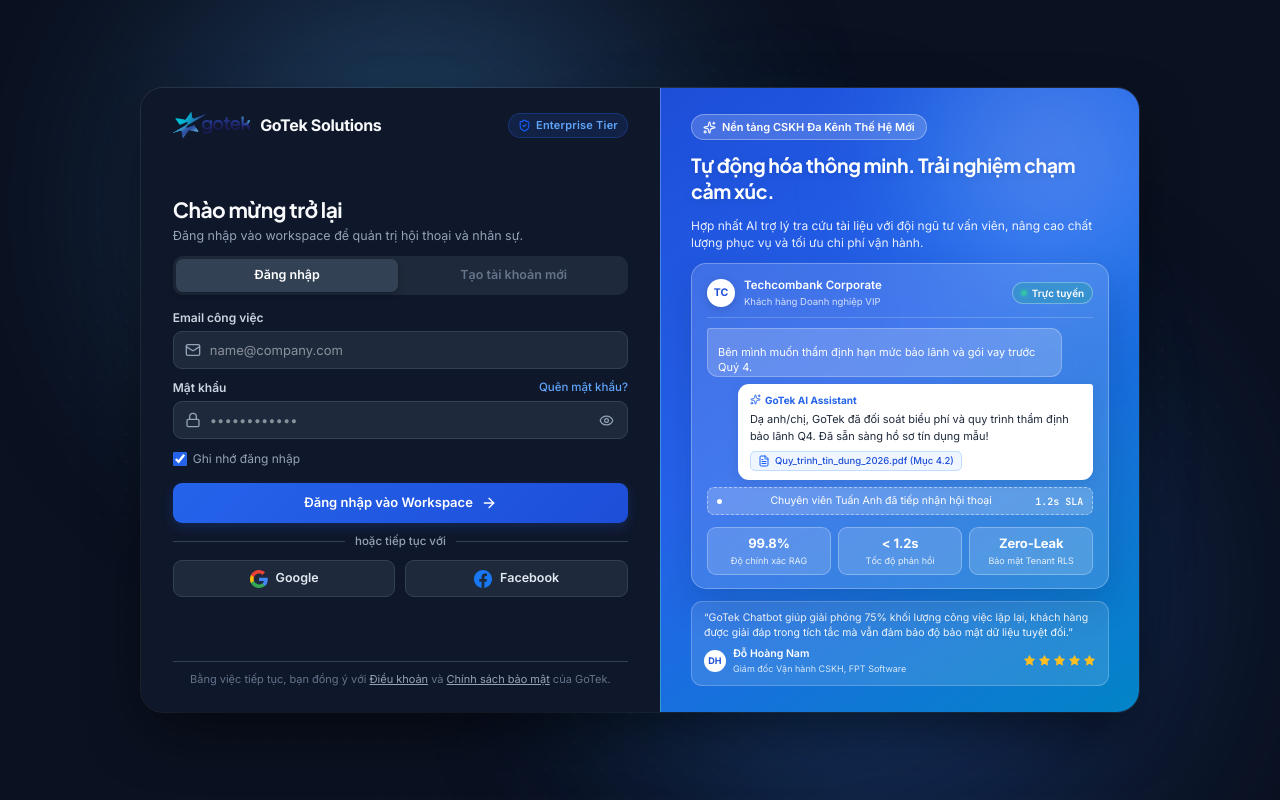
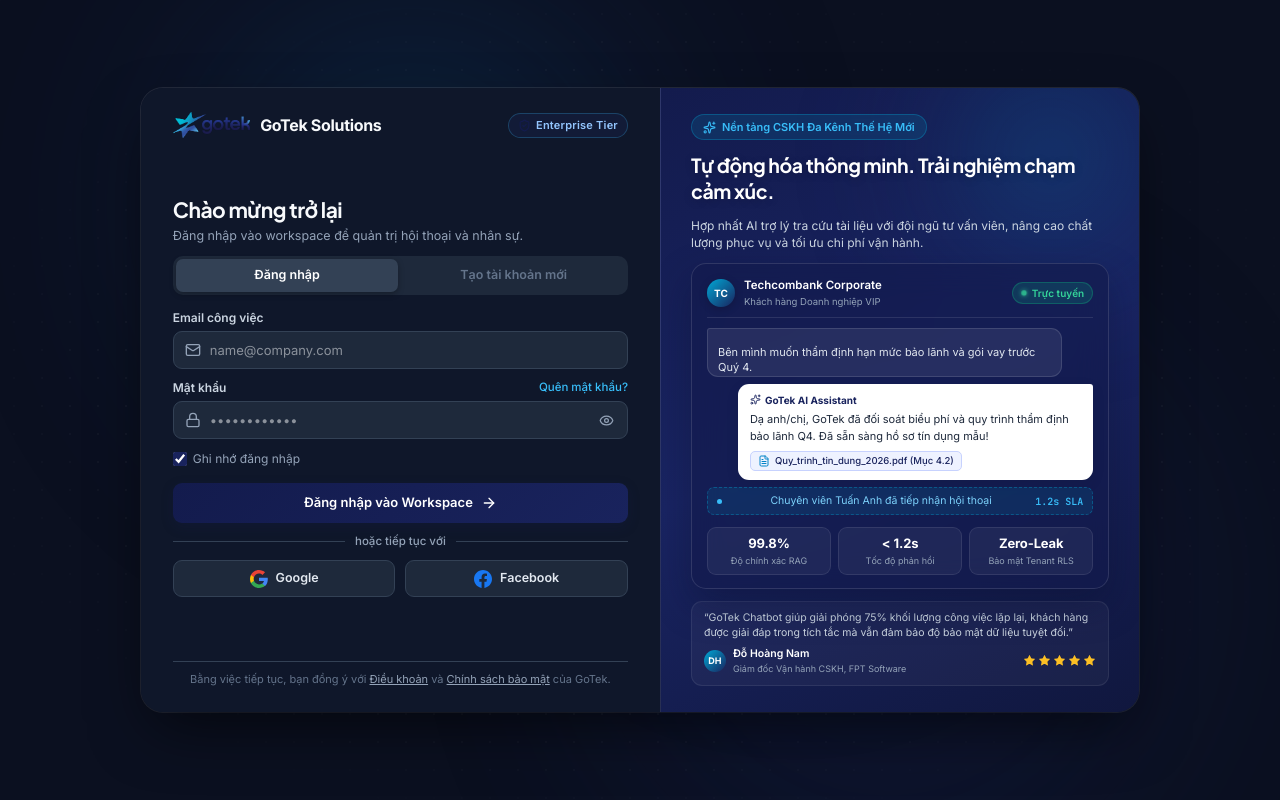
Before and after one commit to GoTekIT/GoTek-ChatBOT, a React (Vite) app in the folder frontend/: page / in a window 1280 px wide. Built offline with nearby package versions, Linux system fonts and the light colour scheme; no server answers.

Commit message:
feat(auth): add fluid split-panel position swap on signup and apply GoTek logo midnight navy palette

```diff
--- a/frontend/src/screens/auth/Auth.tsx
+++ b/frontend/src/screens/auth/Auth.tsx
@@ -244,7 +244,7 @@ export function Auth({path, onLogin}: AuthProps) {
 
   return (
     <div className="auth-outer-screen">
-      {/* Dynamic Animated Ambient Background */}
+      {/* Dynamic Animated Ambient Background with subtle GoTek star cyan */}
       <div className="auth-ambient-canvas" aria-hidden="true">
         <div className="ambient-orb orb-1" />
         <div className="ambient-orb orb-2" />
@@ -252,12 +252,20 @@ export function Auth({path, onLogin}: AuthProps) {
         <div className="ambient-pattern-grid" />
       </div>
 
-      {/* Main Centered Floating Card (Occupies ~75-80% viewport) */}
-      <div className="auth-card-wrapper">
+      {/* Main Centered Floating Card (Fluidly Switches Left/Right Columns on Signup) */}
+      <motion.div
+        layout
+        transition={{type: 'spring', stiffness: 220, damping: 26}}
+        className={`auth-card-wrapper ${isSignup ? 'signup-layout' : 'login-layout'}`}
+      >
         {/* ====================================================================
-            LEFT PANEL: COMPACT & ELEGANT AUTH FORM
+            FORM PANEL: Slides from Left to Right when switching to Signup
             ==================================================================== */}
-        <div className="auth-card-left">
+        <motion.div
+          layout="position"
+          transition={{type: 'spring', stiffness: 220, damping: 26}}
+          className="auth-card-left"
+        >
           {/* Brand & Tier Header */}
           <div className="auth-card-header">
             <Link to="/app/auth/login" className="auth-brand-badge">
@@ -265,7 +273,7 @@ export function Auth({path, onLogin}: AuthProps) {
               <span className="auth-brand-title">GoTek Solutions</span>
             </Link>
             <div className="auth-status-pill">
-              <ShieldCheck size={13} className="text-blue-600" />
+              <ShieldCheck size={13} className="text-[#131b4d]" />
               <span>Enterprise Tier</span>
             </div>
           </div>
@@ -293,7 +301,7 @@ export function Auth({path, onLogin}: AuthProps) {
               </p>
             </div>
 
-            {/* Segmented Tab Switcher with Smooth Slide Indicator */}
+            {/* Segmented Tab Switcher with Fluid Motion Indicator */}
             {!isReset && !isVerify && (
               <div className="auth-tab-group">
                 <button
@@ -342,15 +350,15 @@ export function Auth({path, onLogin}: AuthProps) {
               </div>
             )}
 
-            {/* Animated Form Transitions (Slide between Login and Signup) */}
+            {/* Animated Form Content */}
             <AnimatePresence mode="wait" initial={false}>
               {isReset || isVerify ? (
                 <motion.div
                   key="reset-verify"
-                  initial={{opacity: 0, x: 25}}
-                  animate={{opacity: 1, x: 0}}
-                  exit={{opacity: 0, x: -25}}
-                  transition={{duration: 0.22, ease: 'easeOut'}}
+                  initial={{opacity: 0}}
+                  animate={{opacity: 1}}
+                  exit={{opacity: 0}}
+                  transition={{duration: 0.18}}
                 >
                   <form onSubmit={handleResetOrVerifySubmit} className="auth-actual-form" noValidate>
                     <fieldset disabled={busy} className="auth-fieldset">
@@ -406,13 +414,13 @@ export function Auth({path, onLogin}: AuthProps) {
                   </form>
                 </motion.div>
               ) : !isSignup ? (
-                /* ==================== LOGIN FORM WITH SLIDE ANIMATION ==================== */
+                /* ==================== LOGIN FORM ==================== */
                 <motion.div
                   key="login-form"
-                  initial={{opacity: 0, x: -35}}
-                  animate={{opacity: 1, x: 0}}
-                  exit={{opacity: 0, x: 35}}
-                  transition={{duration: 0.24, ease: [0.16, 1, 0.3, 1]}}
+                  initial={{opacity: 0}}
+                  animate={{opacity: 1}}
+                  exit={{opacity: 0}}
+                  transition={{duration: 0.18}}
                   className="auth-login-flow"
                 >
                   <form onSubmit={handleLoginSubmit} className="auth-actual-form" noValidate>
@@ -536,13 +544,13 @@ export function Auth({path, onLogin}: AuthProps) {
                   </div>
                 </motion.div>
               ) : (
-                /* ==================== SIGNUP FORM WITH SLIDE ANIMATION ==================== */
+                /* ==================== SIGNUP FORM ==================== */
                 <motion.div
                   key="signup-form"
-                  initial={{opacity: 0, x: 35}}
-                  animate={{opacity: 1, x: 0}}
-                  exit={{opacity: 0, x: -35}}
-                  transition={{duration: 0.24, ease: [0.16, 1, 0.3, 1]}}
+                  initial={{opacity: 0}}
+                  animate={{opacity: 1}}
+                  exit={{opacity: 0}}
+                  transition={{duration: 0.18}}
                 >
                   <form onSubmit={handleSignupSubmit} className="auth-actual-form" noValidate>
                     <fieldset disabled={busy} className="auth-fieldset">
@@ -700,20 +708,24 @@ export function Auth({path, onLogin}: AuthProps) {
             <a href="#" onClick={(e) => e.preventDefault()}>Điều khoản</a> và{' '}
             <a href="#" onClick={(e) => e.preventDefault()}>Chính sách bảo mật</a> của GoTek.
           </div>
-        </div>
+        </motion.div>
 
         {/* ====================================================================
-            RIGHT PANEL: GOTEK BRAND CYAN-BLUE LUXURY FEATURE SHOWCASE
-            Soft, luminous company blue gradient matching white left panel!
+            SHOWCASE PANEL: Slides from Right to Left when switching to Signup
+            Sophisticated GoTek Midnight Navy & Star Cyan Palette
             ==================================================================== */}
-        <div className="auth-card-right">
-          {/* Subtle decorative inner ambient glow */}
+        <motion.div
+          layout="position"
+          transition={{type: 'spring', stiffness: 220, damping: 26}}
+          className="auth-card-right"
+        >
+          {/* Decorative Star Cyan inner ambient glow */}
           <div className="showcase-glow" />
 
           <div className="showcase-inner-container">
             {/* Tag badge */}
             <div className="showcase-badge">
-              <Sparkles size={13} className="text-white" />
+              <Sparkles size={13} className="text-[#38bdf8]" />
               <span>Nền tảng CSKH Đa Kênh Thế Hệ Mới</span>
             </div>
 
@@ -755,7 +767,7 @@ export function Auth({path, onLogin}: AuthProps) {
                     Dạ anh/chị, GoTek đã đối soát biểu phí và quy trình thẩm định bảo lãnh Q4. Đã sẵn sàng hồ sơ tín dụng mẫu!
                   </p>
                   <div className="chat-citation-tag">
-                    <FileText size={12} className="text-blue-600" />
+                    <FileText size={12} className="text-[#0284c7]" />
                     <span>Quy_trinh_tin_dung_2026.pdf (Mục 4.2)</span>
                   </div>
                 </div>
@@ -805,8 +817,8 @@ export function Auth({path, onLogin}: AuthProps) {
               </div>
             </div>
           </div>
-        </div>
-      </div>
+        </motion.div>
+      </motion.div>
     </div>
   );
 }
--- a/frontend/src/screens/auth/auth.css
+++ b/frontend/src/screens/auth/auth.css
@@ -1,6 +1,9 @@
 /* ==========================================================================
    GoTek Chatbot - Enterprise SaaS Floating Modal Auth
-   Harmonious White & Brand Blue Design (No harsh black contrast, 100% Centered)
+   Color Palette Extracted Directly from GoTek Logo:
+   - Primary Corporate Navy: #131b4d -> #19235d (From 'gotek' wordmark)
+   - Accent Cyan/Teal: #00a8d6 -> #38bdf8 (From GoTek Star emblem)
+   - Balanced White Form with Smooth Sliding Split-Screen (Left <-> Right)
    ========================================================================== */
 
 /* Outer screen wrapper - Centers the floating card & hosts ambient background */
@@ -16,20 +19,19 @@
   overflow-x: hidden;
   overflow-y: auto;
   box-sizing: border-box;
-  background-color: #f1f5f9;
+  background-color: #f3f6fa;
   font-family: 'Inter', -apple-system, BlinkMacSystemFont, 'Segoe UI', Roboto, sans-serif;
   color: #0f172a;
   transition: background-color 0.3s ease;
 }
 
 :is(.dark, .dark *) .auth-outer-screen {
-  background-color: #0a1120;
+  background-color: #0b1020;
   color: #f8fafc;
 }
 
 /* ==========================================================================
-   DYNAMIC AMBIENT ANIMATED BACKGROUND
-   Soft floating glow orbs + subtle grid texture (warm, friendly, high-tech)
+   DYNAMIC AMBIENT BACKGROUND (Gentle, Not Glaring)
    ========================================================================== */
 .auth-ambient-canvas {
   position: absolute;
@@ -43,12 +45,12 @@
   position: absolute;
   border-radius: 50%;
   filter: blur(90px);
-  opacity: 0.4;
+  opacity: 0.32;
   will-change: transform;
 }
 
 :is(.dark, .dark *) .ambient-orb {
-  opacity: 0.28;
+  opacity: 0.22;
   filter: blur(110px);
 }
 
@@ -57,7 +59,7 @@
   height: 500px;
   top: -8%;
   left: 10%;
-  background: radial-gradient(circle, #38bdf8 0%, #60a5fa 60%, transparent 80%);
+  background: radial-gradient(circle, #00a8d6 0%, #19235d 60%, transparent 80%);
   animation: floatOrb1 18s ease-in-out infinite alternate;
 }
 
@@ -66,16 +68,16 @@
   height: 540px;
   bottom: -10%;
   right: 8%;
-  background: radial-gradient(circle, #2563eb 0%, #3b82f6 60%, transparent 80%);
+  background: radial-gradient(circle, #131b4d 0%, #20317e 60%, transparent 80%);
   animation: floatOrb2 22s ease-in-out infinite alternate;
 }
 
 .ambient-orb.orb-3 {
-  width: 400px;
-  height: 400px;
+  width: 380px;
+  height: 380px;
   top: 35%;
   right: 25%;
-  background: radial-gradient(circle, #0284c7 0%, #0ea5e9 60%, transparent 80%);
+  background: radial-gradient(circle, #0284c7 0%, transparent 70%);
   animation: floatOrb3 15s ease-in-out infinite alternate;
 }
 
@@ -111,7 +113,7 @@
 }
 
 /* ==========================================================================
-   FLOATING AUTH CARD CONTAINER (~75-80% viewport width, perfectly centered)
+   FLOATING AUTH CARD CONTAINER (~75-80% viewport, Perfectly Centered)
    ========================================================================== */
 .auth-card-wrapper {
   position: relative;
@@ -121,15 +123,16 @@
   min-width: 320px;
   max-height: 94vh;
   display: flex;
+  flex-direction: row;
   background: #ffffff;
   border-radius: 22px;
   overflow: hidden;
   box-shadow:
-    0 20px 50px -10px rgba(37, 99, 235, 0.12),
+    0 20px 50px -10px rgba(19, 27, 77, 0.14),
     0 8px 24px -4px rgba(15, 23, 42, 0.05),
     0 0 0 1px rgba(226, 232, 240, 0.85);
   margin: auto;
-  transition: all 0.3s ease;
+  transition: box-shadow 0.3s ease;
 }
 
 :is(.dark, .dark *) .auth-card-wrapper {
@@ -139,8 +142,15 @@
     0 0 0 1px rgba(255, 255, 255, 0.1);
 }
 
+/* Desktop Split Switch: When in Signup mode, Form flips to Right and Showcase to Left! */
+@media (min-width: 1024px) {
+  .auth-card-wrapper.signup-layout {
+    flex-direction: row-reverse;
+  }
+}
+
 /* ==========================================================================
-   LEFT PANEL: COMPACT FORM PANEL (Clean White, Balanced, No Overflow)
+   FORM PANEL: Clean White, High Contrast, Perfectly Usable
    ========================================================================== */
 .auth-card-left {
   flex: 1 1 52%;
@@ -172,7 +182,7 @@
   align-items: center;
   gap: 10px;
   text-decoration: none;
-  color: #0f172a;
+  color: #131b4d;
 }
 
 :is(.dark, .dark *) .auth-brand-badge {
@@ -196,9 +206,9 @@
   align-items: center;
   gap: 5px;
   padding: 3px 9px;
-  background: #eff6ff;
-  border: 1px solid #dbeafe;
-  color: #2563eb;
+  background: #eef2ff;
+  border: 1px solid #e0e7ff;
+  color: #131b4d;
   font-size: 11px;
   font-weight: 600;
   border-radius: 9999px;
@@ -206,9 +216,9 @@
 }
 
 :is(.dark, .dark *) .auth-status-pill {
-  background: rgba(37, 99, 235, 0.15);
-  border-color: rgba(37, 99, 235, 0.3);
-  color: #60a5fa;
+  background: rgba(30, 41, 98, 0.25);
+  border-color: rgba(56, 189, 248, 0.25);
+  color: #93c5fd;
 }
 
 /* Form Content Container */
@@ -226,7 +236,7 @@
 .auth-main-heading {
   font-size: 21px;
   font-weight: 700;
-  color: #0f172a;
+  color: #131b4d;
   letter-spacing: -0.025em;
   margin: 0 0 4px 0;
   line-height: 1.25;
@@ -247,7 +257,7 @@
   color: #94a3b8;
 }
 
-/* Tab Segmented Switcher with Fluid Motion Indicator */
+/* Tab Segmented Switcher */
 .auth-tab-group {
   position: relative;
   display: flex;
@@ -278,7 +288,7 @@
 }
 
 .auth-tab-item.active {
-  color: #0f172a;
+  color: #131b4d;
 }
 
 :is(.dark, .dark *) .auth-tab-item.active {
@@ -290,7 +300,7 @@
   inset: 0;
   background: #ffffff;
   border-radius: 7px;
-  box-shadow: 0 2px 6px rgba(15, 23, 42, 0.08);
+  box-shadow: 0 2px 6px rgba(19, 27, 77, 0.08);
   z-index: 1;
 }
 
@@ -379,18 +389,18 @@
 .auth-forgot-link {
   font-size: 11.5px;
   font-weight: 500;
-  color: #2563eb;
+  color: #19235d;
   text-decoration: none;
   transition: color 0.15s ease;
 }
 
 .auth-forgot-link:hover {
   text-decoration: underline;
-  color: #1d4ed8;
+  color: #00a8d6;
 }
 
 :is(.dark, .dark *) .auth-forgot-link {
-  color: #60a5fa;
+  color: #38bdf8;
 }
 
 /* Input Shell */
@@ -428,13 +438,13 @@
 }
 
 .auth-input-control:focus {
-  border-color: #2563eb;
-  box-shadow: 0 0 0 3px rgba(37, 99, 235, 0.12);
+  border-color: #19235d;
+  box-shadow: 0 0 0 3px rgba(25, 35, 93, 0.12);
 }
 
 :is(.dark, .dark *) .auth-input-control:focus {
-  border-color: #60a5fa;
-  box-shadow: 0 0 0 3px rgba(96, 165, 250, 0.15);
+  border-color: #38bdf8;
+  box-shadow: 0 0 0 3px rgba(56, 189, 248, 0.15);
 }
 
 /* Error States */
@@ -513,7 +523,7 @@
 .auth-checkbox-wrap input[type="checkbox"] {
   width: 14px;
   height: 14px;
-  accent-color: #2563eb;
+  accent-color: #19235d;
   cursor: pointer;
 }
 
@@ -526,11 +536,11 @@
   color: #94a3b8;
 }
 
-/* Primary Action CTA Button */
+/* Primary Action CTA Button (GoTek Brand Navy) */
 .auth-action-btn {
   width: 100%;
   height: 40px;
-  background: linear-gradient(135deg, #2563eb 0%, #1d4ed8 100%);
+  background: linear-gradient(135deg, #131b4d 0%, #19235d 100%);
   color: #ffffff;
   border: none;
   border-radius: 9px;
@@ -542,14 +552,14 @@
   gap: 8px;
   cursor: pointer;
   transition: all 0.2s ease;
-  box-shadow: 0 4px 12px rgba(37, 99, 235, 0.22);
+  box-shadow: 0 4px 12px rgba(19, 27, 77, 0.25);
   margin-top: 3px;
 }
 
 .auth-action-btn:hover:not(:disabled) {
-  background: linear-gradient(135deg, #1d4ed8 0%, #1e40af 100%);
+  background: linear-gradient(135deg, #19235d 0%, #20317e 100%);
   transform: translateY(-1px);
-  box-shadow: 0 6px 16px rgba(37, 99, 235, 0.32);
+  box-shadow: 0 6px 16px rgba(19, 27, 77, 0.35);
 }
 
 .auth-action-btn:disabled {
@@ -665,12 +675,12 @@
 }
 
 /* ==========================================================================
-   RIGHT PANEL: GOTEK BRAND CYAN-BLUE LUXURY FEATURE SHOWCASE
-   Harmonious vibrant Company Blue gradient (Matches White left panel!)
+   SHOWCASE PANEL: GOTEK BRAND MIDNIGHT NAVY & STAR CYAN (Direct from Logo)
+   Not glaring, elegant, highly readable, luxurious
    ========================================================================== */
 .auth-card-right {
   flex: 1 1 48%;
-  background: linear-gradient(145deg, #1d4ed8 0%, #2563eb 45%, #0284c7 100%);
+  background: linear-gradient(155deg, #131b4d 0%, #192462 50%, #10173e 100%);
   color: #ffffff;
   display: flex;
   flex-direction: column;
@@ -679,7 +689,15 @@
   box-sizing: border-box;
   position: relative;
   overflow: hidden;
-  border-left: 1px solid rgba(255, 255, 255, 0.2);
+  border-left: 1px solid rgba(255, 255, 255, 0.1);
+  border-right: none;
+}
+
+@media (min-width: 1024px) {
+  .auth-card-wrapper.signup-layout .auth-card-right {
+    border-right: 1px solid rgba(255, 255, 255, 0.1);
+    border-left: none;
+  }
 }
 
 @media (max-width: 1023px) {
@@ -702,8 +720,8 @@
   right: -15%;
   width: 320px;
   height: 320px;
-  background: radial-gradient(circle, rgba(255, 255, 255, 0.25) 0%, rgba(56, 189, 248, 0.2) 60%, transparent 80%);
-  filter: blur(50px);
+  background: radial-gradient(circle, rgba(0, 168, 214, 0.22) 0%, rgba(25, 36, 98, 0.15) 55%, transparent 75%);
+  filter: blur(55px);
   pointer-events: none;
 }
 
@@ -721,12 +739,12 @@
   align-items: center;
   gap: 6px;
   padding: 3.5px 11px;
-  background: rgba(255, 255, 255, 0.18);
-  border: 1px solid rgba(255, 255, 255, 0.32);
+  background: rgba(0, 168, 214, 0.14);
+  border: 1px solid rgba(0, 168, 214, 0.32);
   border-radius: 9999px;
   font-size: 11px;
   font-weight: 600;
-  color: #ffffff;
+  color: #38bdf8;
   width: fit-content;
   backdrop-filter: blur(8px);
 }
@@ -739,24 +757,24 @@
   margin: 0;
   color: #ffffff;
   letter-spacing: -0.02em;
-  text-shadow: 0 2px 10px rgba(0, 0, 0, 0.1);
+  text-shadow: 0 2px 10px rgba(0, 0, 0, 0.2);
 }
 
 .showcase-desc {
   font-size: 12px;
-  color: rgba(255, 255, 255, 0.9);
+  color: #cbd5e1;
   line-height: 1.45;
   margin: 0;
 }
 
-/* Simulated Live Chat Interactive Card (Luminous Frosted Glass) */
+/* Simulated Live Chat Interactive Card (Luminous Frosted Glass on Deep Navy) */
 .showcase-chat-card {
-  background: rgba(255, 255, 255, 0.14);
-  border: 1px solid rgba(255, 255, 255, 0.28);
+  background: rgba(19, 27, 77, 0.65);
+  border: 1px solid rgba(255, 255, 255, 0.12);
   border-radius: 15px;
   padding: 13px 15px;
   backdrop-filter: blur(16px);
-  box-shadow: 0 16px 36px rgba(15, 23, 42, 0.15);
+  box-shadow: 0 16px 36px rgba(10, 15, 45, 0.35);
   display: flex;
   flex-direction: column;
   gap: 10px;
@@ -767,7 +785,7 @@
   align-items: center;
   justify-content: space-between;
   padding-bottom: 8px;
-  border-bottom: 1px solid rgba(255, 255, 255, 0.18);
+  border-bottom: 1px solid rgba(255, 255, 255, 0.1);
 }
 
 .chat-client-info {
@@ -780,14 +798,14 @@
   width: 28px;
   height: 28px;
   border-radius: 50%;
-  background: #ffffff;
-  color: #1d4ed8;
+  background: linear-gradient(135deg, #00a8d6 0%, #19235d 100%);
+  color: #ffffff;
   display: flex;
   align-items: center;
   justify-content: center;
-  font-size: 10.5px;
+  font-size: 10px;
   font-weight: 800;
-  box-shadow: 0 2px 8px rgba(0, 0, 0, 0.15);
+  box-shadow: 0 2px 8px rgba(0, 0, 0, 0.2);
 }
 
 .chat-client-name {
@@ -798,7 +816,7 @@
 
 .chat-client-sub {
   font-size: 9.5px;
-  color: rgba(255, 255, 255, 0.78);
+  color: #94a3b8;
 }
 
 .chat-live-badge {
@@ -807,11 +825,11 @@
   gap: 5px;
   font-size: 10px;
   font-weight: 600;
-  color: #ffffff;
-  background: rgba(16, 185, 129, 0.25);
+  color: #34d399;
+  background: rgba(16, 185, 129, 0.18);
   padding: 2.5px 8px;
   border-radius: 9999px;
-  border: 1px solid rgba(255, 255, 255, 0.3);
+  border: 1px solid rgba(16, 185, 129, 0.3);
 }
 
 .live-dot {
@@ -846,16 +864,16 @@
 
 .chat-bubble.user {
   align-self: flex-start;
-  background: rgba(255, 255, 255, 0.18);
-  border: 1px solid rgba(255, 255, 255, 0.25);
-  color: #ffffff;
+  background: rgba(255, 255, 255, 0.08);
+  border: 1px solid rgba(255, 255, 255, 0.12);
+  color: #e2e8f0;
   border-top-left-radius: 3px;
 }
 
 .chat-bubble.bot {
   align-self: flex-end;
   background: #ffffff;
-  border: 1px solid rgba(255, 255, 255, 0.9);
+  border: 1px solid rgba(255, 255, 255, 0.95);
   color: #0f172a;
   border-top-right-radius: 3px;
   box-shadow: 0 4px 14px rgba(0, 0, 0, 0.08);
@@ -875,7 +893,7 @@
   gap: 4px;
   font-size: 10px;
   font-weight: 700;
-  color: #2563eb;
+  color: #19235d;
 }
 
 .chat-citation-tag {
@@ -883,11 +901,11 @@
   align-items: center;
   gap: 5px;
   padding: 2.5px 7px;
-  background: #eff6ff;
-  border: 1px solid #bfdbfe;
+  background: #eef2ff;
+  border: 1px solid #c7d2fe;
   border-radius: 5px;
   font-size: 9.5px;
-  color: #1d4ed8;
+  color: #19235d;
   font-weight: 500;
   width: fit-content;
   margin-top: 1px;
@@ -899,18 +917,18 @@
   align-items: center;
   justify-content: space-between;
   padding: 5px 9px;
-  background: rgba(255, 255, 255, 0.2);
-  border: 1px dashed rgba(255, 255, 255, 0.45);
+  background: rgba(0, 168, 214, 0.12);
+  border: 1px dashed rgba(0, 168, 214, 0.35);
   border-radius: 7px;
   font-size: 10.5px;
-  color: #ffffff;
+  color: #7dd3fc;
 }
 
 .handoff-dot {
   width: 5px;
   height: 5px;
   border-radius: 50%;
-  background: #ffffff;
+  background: #38bdf8;
   display: inline-block;
   margin-right: 5px;
 }
@@ -918,7 +936,7 @@
 .handoff-sla {
   font-family: 'JetBrains Mono', monospace;
   font-size: 10px;
-  color: #ffffff;
+  color: #38bdf8;
   font-weight: 700;
 }
 
@@ -931,8 +949,8 @@
 }
 
 .bento-box {
-  background: rgba(255, 255, 255, 0.15);
-  border: 1px solid rgba(255, 255, 255, 0.28);
+  background: rgba(255, 255, 255, 0.05);
+  border: 1px solid rgba(255, 255, 255, 0.09);
   border-radius: 9px;
   padding: 6px;
   text-align: center;
@@ -941,7 +959,7 @@
 
 .bento-box:hover {
   transform: translateY(-2px);
-  background: rgba(255, 255, 255, 0.22);
+  background: rgba(255, 255, 255, 0.09);
 }
 
 .bento-val {
@@ -953,14 +971,14 @@
 
 .bento-lbl {
   font-size: 9px;
-  color: rgba(255, 255, 255, 0.85);
+  color: #94a3b8;
   margin-top: 1px;
 }
 
 /* Quote Box */
 .showcase-quote-box {
-  background: rgba(255, 255, 255, 0.12);
-  border: 1px solid rgba(255, 255, 255, 0.22);
+  background: rgba(255, 255, 255, 0.04);
+  border: 1px solid rgba(255, 255, 255, 0.08);
   border-radius: 11px;
   padding: 9px 12px;
 }
@@ -968,7 +986,7 @@
 .quote-text {
   font-size: 10.5px;
   font-style: italic;
-  color: rgba(255, 255, 255, 0.94);
+  color: #cbd5e1;
   line-height: 1.4;
   margin: 0 0 6px 0;
 }
@@ -989,8 +1007,8 @@
   width: 22px;
   height: 22px;
   border-radius: 50%;
-  background: #ffffff;
-  color: #1d4ed8;
+  background: linear-gradient(135deg, #00a8d6 0%, #19235d 100%);
+  color: #ffffff;
   display: flex;
   align-items: center;
   justify-content: center;
@@ -1007,7 +1025,7 @@
 
 .author-role {
   font-size: 9px;
-  color: rgba(255, 255, 255, 0.8);
+  color: #94a3b8;
   display: block;
 }
 
```
